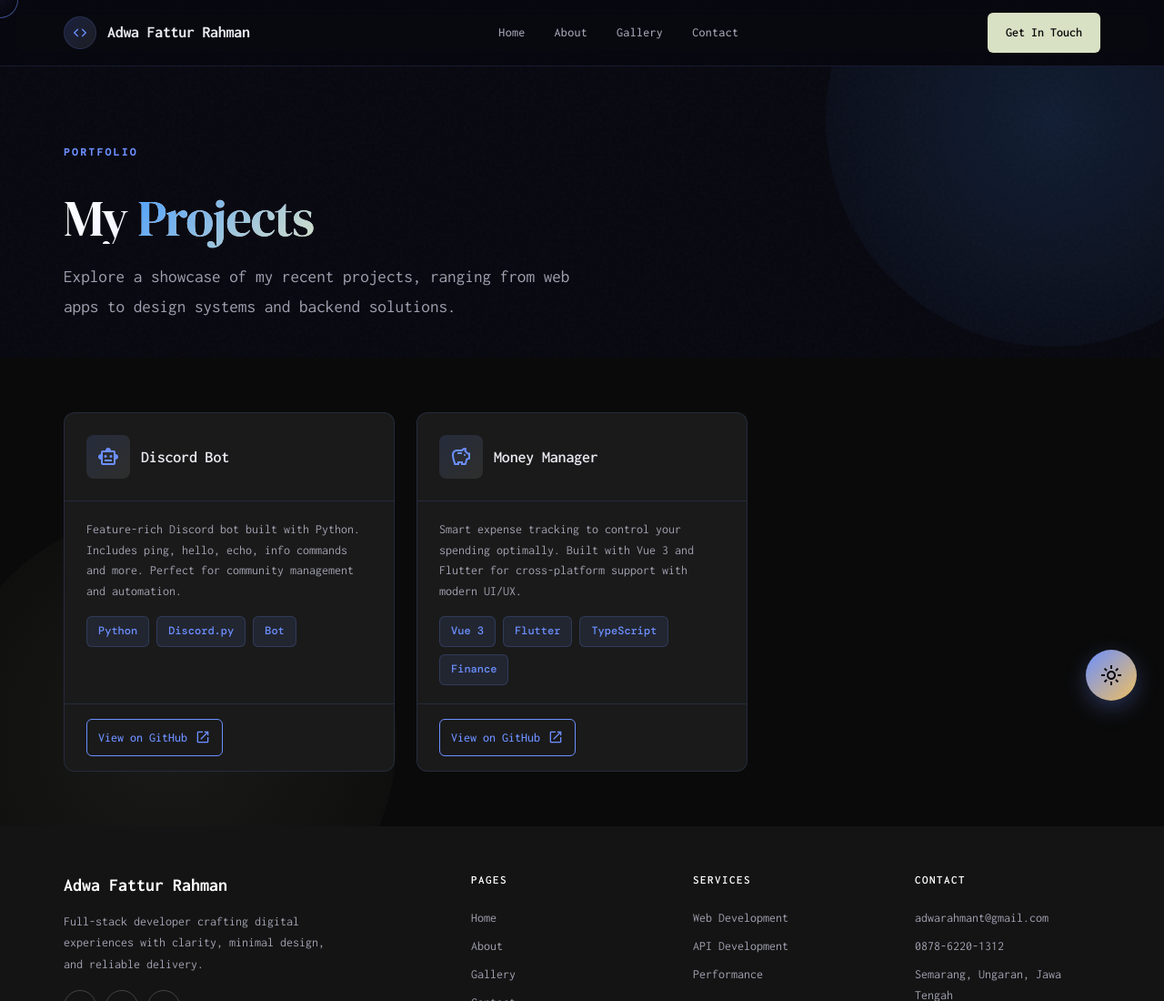
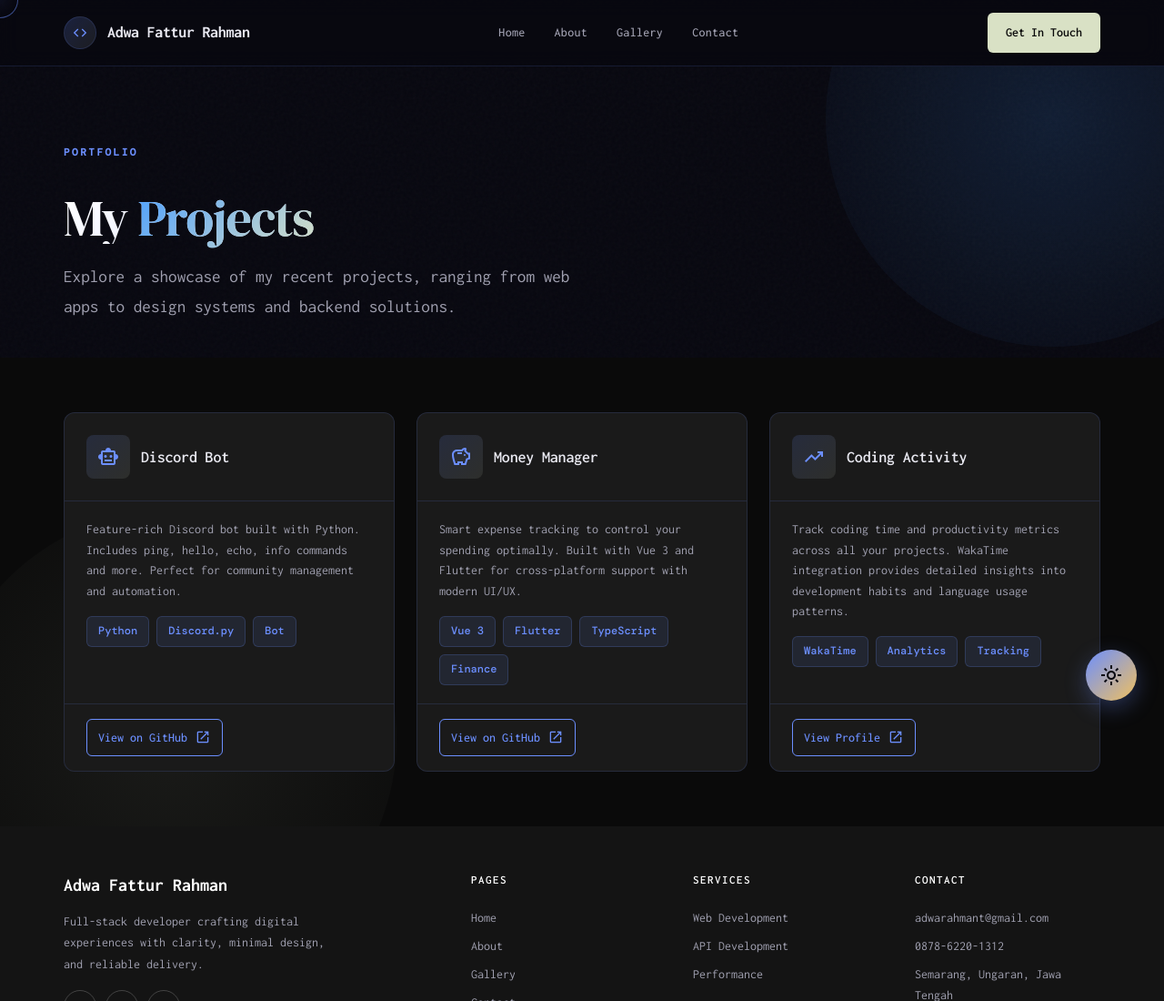
Before and after one commit to 0xEGUEN/personal-portfolio, a plain HTML site: page gallery.html in a window 1280 px wide. Shown: the top 1100 px of the page at 91% size. Drawn offline with nearby package versions, Linux system fonts and the light colour scheme.

Commit message:
Add WakaTime coding activity card to gallery

```diff
--- a/gallery.html
+++ b/gallery.html
@@ -114,6 +114,30 @@
                                 </a>
                             </div>
                         </div>
+
+                        <!-- WakaTime Project -->
+                        <div class="gallery-card">
+                            <div class="gallery-card-header">
+                                <div class="gallery-icon">
+                                    <span class="material-symbols-outlined">trending_up</span>
+                                </div>
+                                <h3>Coding Activity</h3>
+                            </div>
+                            <div class="gallery-card-content">
+                                <p class="gallery-desc">Track coding time and productivity metrics across all your projects. WakaTime integration provides detailed insights into development habits and language usage patterns.</p>
+                                <div class="gallery-tech">
+                                    <span class="tech-badge">WakaTime</span>
+                                    <span class="tech-badge">Analytics</span>
+                                    <span class="tech-badge">Tracking</span>
+                                </div>
+                            </div>
+                            <div class="gallery-card-footer">
+                                <a href="https://wakatime.com/@f52e4804-96f9-42c9-a5ea-5a278d6afcd1" target="_blank" class="gallery-link">
+                                    <span>View Profile</span>
+                                    <span class="material-symbols-outlined">open_in_new</span>
+                                </a>
+                            </div>
+                        </div>
                     </div>
                 </div>
             </section>
```
